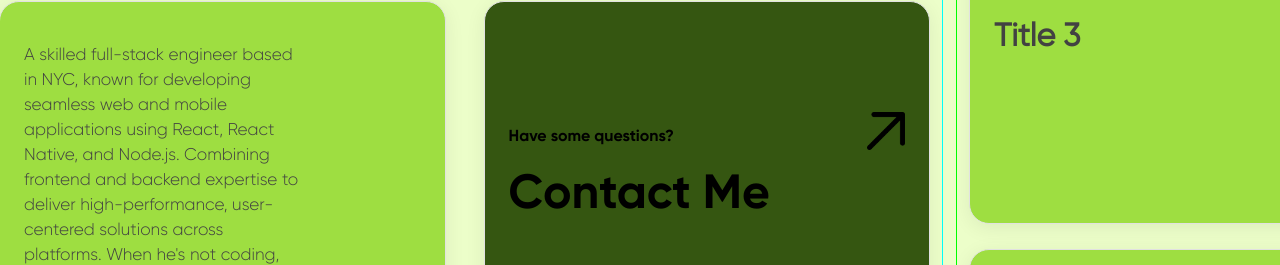
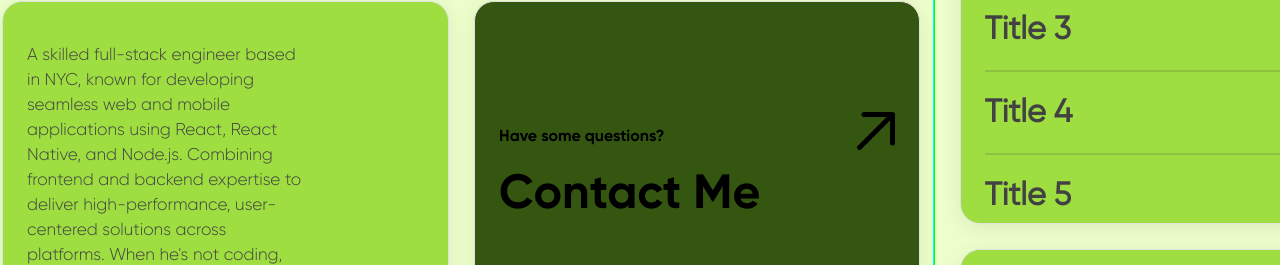
Before and after one commit to MrRob0t404/simongaviria.tech, a React (Create React App) app in the folder Client/: page / in a window 1280 px wide. Shown: the part 642-907 px from the top of the page. Built offline with nearby package versions, Linux system fonts and the light colour scheme.

Commit message:
fix cosmetic css

```diff
--- a/Client/src/Components/SideContent.jsx
+++ b/Client/src/Components/SideContent.jsx
@@ -25,6 +25,14 @@ const SideContent = () => {
         <hr className="divider" />
         <div>
           <h1>Title 3</h1>
+        </div>
+        <hr className="divider" />
+        <div>
+          <h1>Title 4</h1>
+        </div>
+        <hr className="divider" />
+        <div>
+          <h1>Title 5</h1>
         </div>
       </div>
 
--- a/Client/src/Components/styles/middle-section.css
+++ b/Client/src/Components/styles/middle-section.css
@@ -3,7 +3,6 @@
   display: flex;
   align-items: center;
   border: 1px solid rgb(0, 255, 251);
-  /* margin: 25px; */
 }
 
 #music {
@@ -11,12 +10,10 @@
   flex-direction: column;
   align-items: center;
   width: -webkit-fill-available;
-  /* margin: 8px; */
 }
 
 #about-me {
   display: flex;
-  margin-right: 25px;
   width: 447px;
   height: 351px;
   padding: 24px;
--- a/Client/src/Components/styles/nav-bar.css
+++ b/Client/src/Components/styles/nav-bar.css
@@ -3,8 +3,7 @@
   display: flex;
   height: 100px;
   justify-content: space-between;
-  /* margin: 25px 24px 25px 24px; */
-  padding: 0 24px; /* Added right padding */
+  padding: 0 24px;
   width: 1390px;
 }
 
--- a/Client/src/Components/styles/side-content.css
+++ b/Client/src/Components/styles/side-content.css
@@ -11,13 +11,13 @@
   flex-direction: column;
   border: 1px solid rgb(0, 255, 0);
   width: 447px;
-  margin: 0 0 0 12.5px;
 }
 
 #side-content {
   display: flex;
   flex-direction: column;
   justify-content: space-between;
+  margin: 0 0 0 12.5px;
 }
 
 #temp img {
```
